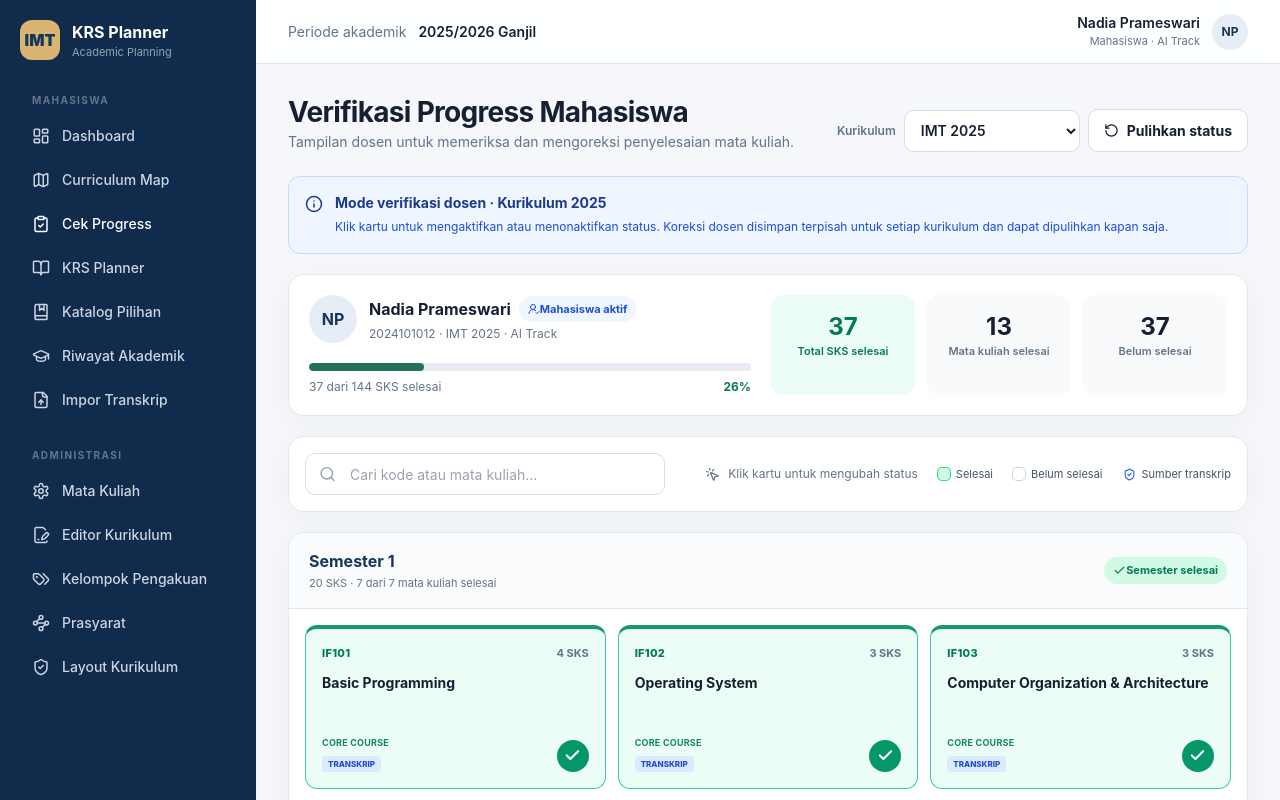
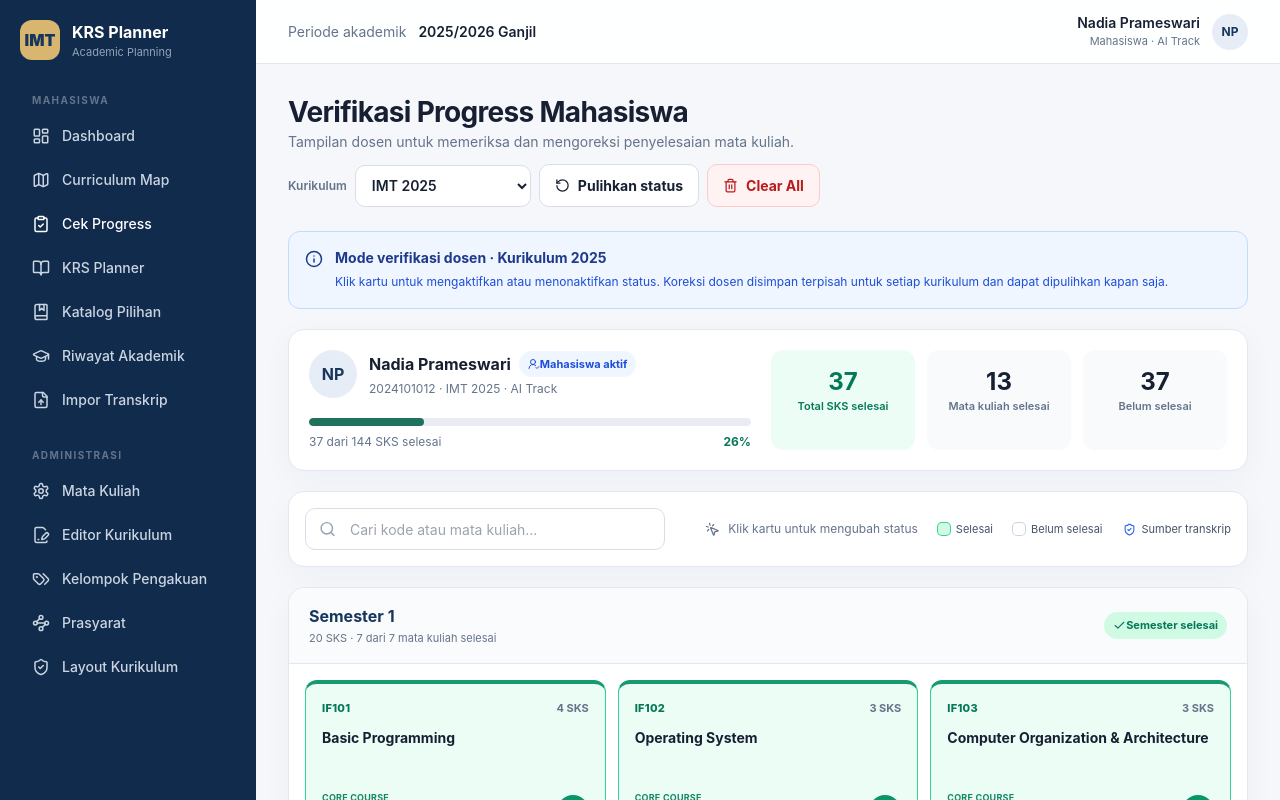
Before and after one commit to cete1995/KRS-Tracker, a Next.js app: page /progress-checklist in a window 1280 px wide. Shown: the top 800 px of the page. Built offline with nearby package versions, Linux system fonts and the light colour scheme.

Commit message:
feat: clear lecturer progress checklist

```diff
--- a/src/app/progress-checklist/page.tsx
+++ b/src/app/progress-checklist/page.tsx
@@ -1,7 +1,7 @@
 "use client";
 
 import {useEffect,useMemo,useState} from "react";
-import {Check,Info,MousePointerClick,RotateCcw,Search,ShieldCheck,UserRoundCheck} from "lucide-react";
+import {Check,Info,MousePointerClick,RotateCcw,Search,ShieldCheck,Trash2,UserRoundCheck} from "lucide-react";
 import {courses,student} from "@/data/courses";
 import {categoryConfig} from "@/lib/config";
 import {useStudentHistory,useTranscriptProfile} from "@/lib/use-student-history";
@@ -21,10 +21,11 @@ export default function ProgressChecklist(){
  const isDone=(id:string)=>overrides[id]??transcriptPassed.has(id);
  const toggle=(id:string)=>setOverrides(current=>{const next={...current,[id]:!isDone(id)};localStorage.setItem(storageKey(curriculum),JSON.stringify(next));return next});
  const restore=()=>{setOverrides({});localStorage.removeItem(storageKey(curriculum))};
+ const clearAll=()=>{const next=Object.fromEntries(activeCourses.map(course=>[course.id,false]));setOverrides(next);localStorage.setItem(storageKey(curriculum),JSON.stringify(next));activeCourses.forEach(course=>localStorage.removeItem(`imt-elective-course-name-${course.id}`));window.dispatchEvent(new Event("imt-clear-elective-names"))};
  const visible=activeCourses.filter(c=>c.name.toLowerCase().includes(query.toLowerCase())||c.code.toLowerCase().includes(query.toLowerCase()));
  const doneCourses=activeCourses.filter(c=>isDone(c.id)),doneCredits=doneCourses.reduce((sum,c)=>sum+c.credits,0),percentage=activeCourses.length?Math.min(100,Math.round(doneCredits/student.requiredCredits*100)):0;
  const displayName=profile?.name??student.name,displayNim=profile?.nim??student.nim;
- return <><PageTitle title="Verifikasi Progress Mahasiswa" subtitle="Tampilan dosen untuk memeriksa dan mengoreksi penyelesaian mata kuliah." actions={<div className="flex flex-wrap gap-2"><label className="flex items-center gap-2"><span className="text-xs font-semibold text-slate-500">Kurikulum</span><select className="field min-w-44 font-semibold" value={curriculum} onChange={e=>{setCurriculum(e.target.value as CurriculumYear);setQuery("")}}><option value="2025">IMT 2025</option><option value="2022">IMT 2022</option></select></label><button onClick={restore} className="btn btn-outline"><RotateCcw size={15}/>Pulihkan status</button></div>}/>
+ return <><PageTitle title="Verifikasi Progress Mahasiswa" subtitle="Tampilan dosen untuk memeriksa dan mengoreksi penyelesaian mata kuliah." actions={<div className="flex flex-wrap gap-2"><label className="flex items-center gap-2"><span className="text-xs font-semibold text-slate-500">Kurikulum</span><select className="field min-w-44 font-semibold" value={curriculum} onChange={e=>{setCurriculum(e.target.value as CurriculumYear);setQuery("")}}><option value="2025">IMT 2025</option><option value="2022">IMT 2022</option></select></label><button onClick={restore} className="btn btn-outline"><RotateCcw size={15}/>Pulihkan status</button><button onClick={clearAll} className="btn border border-red-200 bg-red-50 text-red-700 hover:bg-red-100"><Trash2 size={15}/>Clear All</button></div>}/>
  <div className="mb-5 flex items-start gap-3 rounded-xl border border-blue-200 bg-blue-50 p-4 text-sm text-blue-900"><Info size={18} className="mt-0.5 shrink-0"/><div><div className="font-bold">Mode verifikasi dosen · Kurikulum {curriculum}</div><p className="mt-1 text-xs leading-5 text-blue-700">Klik kartu untuk mengaktifkan atau menonaktifkan status. Koreksi dosen disimpan terpisah untuk setiap kurikulum dan dapat dipulihkan kapan saja.</p></div></div>
  <section className="card mb-5 overflow-hidden"><div className="grid gap-5 p-5 lg:grid-cols-[minmax(0,1fr)_auto]"><div className="min-w-0"><div className="flex flex-wrap items-center gap-3"><div className="grid h-12 w-12 shrink-0 place-items-center rounded-full bg-[#e6edf6] font-bold text-navy">{displayName.split(" ").slice(0,2).map(x=>x[0]).join("")}</div><div className="min-w-0"><div className="flex flex-wrap items-center gap-2"><h2 className="truncate font-bold">{displayName}</h2><span className="badge bg-blue-50 text-blue-700"><UserRoundCheck size={12}/>Mahasiswa aktif</span></div><p className="mt-1 text-xs text-slate-500">{displayNim} · IMT {curriculum} · {student.track} Track</p></div></div><div className="mt-5 progress"><div style={{width:`${percentage}%`}}/></div><div className="mt-2 flex justify-between gap-4 text-xs text-slate-500"><span>{doneCredits} dari {activeCourses.length?student.requiredCredits:0} SKS selesai</span><span className="font-bold text-emerald-700">{percentage}%</span></div></div><div className="grid grid-cols-2 gap-3 sm:grid-cols-3"><Summary value={doneCredits} label="Total SKS selesai" green/><Summary value={doneCourses.length} label="Mata kuliah selesai"/><Summary value={activeCourses.length-doneCourses.length} label="Belum selesai"/></div></div></section>
  <><div className="card mb-5 p-4"><div className="grid items-center gap-4 lg:grid-cols-[minmax(260px,360px)_1fr]"><label className="relative block"><Search className="pointer-events-none absolute left-3.5 top-1/2 -translate-y-1/2 text-slate-400" size={17}/><input className="field w-full !pl-11" placeholder="Cari kode atau mata kuliah..." value={query} onChange={e=>setQuery(e.target.value)}/></label><div className="flex flex-wrap items-center gap-x-5 gap-y-2 lg:justify-end"><span className="flex items-center gap-2 text-xs text-slate-500"><MousePointerClick size={15}/>Klik kartu untuk mengubah status</span><Legend color="bg-emerald-100 ring-emerald-400" label="Selesai"/><Legend color="bg-white ring-slate-300" label="Belum selesai"/><span className="flex items-center gap-1.5 text-[11px] text-slate-600"><ShieldCheck size={13} className="text-blue-600"/>Sumber transkrip</span></div></div></div>
@@ -41,5 +42,5 @@ function CourseToggle({course,done,fromTranscript,overridden,onToggle}:{course:(
   {(course.category==="ELECTIVE"||course.name.toLowerCase().includes("mk pilihan"))&&<ElectiveNameInput courseId={course.id}/>}<div className="mt-auto flex min-w-0 items-end justify-between gap-3 pt-4"><div className="min-w-0"><div className="truncate text-[9px] font-bold uppercase tracking-wide" style={{color:done?"#168765":category.color}}>{category.label}</div><div className="mt-1.5 flex flex-wrap gap-1">{fromTranscript&&<Tag blue>TRANSKRIP</Tag>}{overridden&&<Tag>KOREKSI DOSEN</Tag>}</div></div><span className={`grid h-8 w-8 shrink-0 place-items-center rounded-full transition ${done?"bg-emerald-600 text-white":"border-2 border-slate-300 bg-white text-transparent group-hover:border-slate-400"}`}><Check size={17} strokeWidth={3}/></span></div>
  </div>
 }
-function ElectiveNameInput({courseId}:{courseId:string}){const key=`imt-elective-course-name-${courseId}`,[name,setName]=useState("");useEffect(()=>{setName(localStorage.getItem(key)??"")},[key]);return <label className="mt-3 block cursor-text" onClick={e=>e.stopPropagation()} onKeyDown={e=>e.stopPropagation()}><span className="mb-1 block text-[9px] font-bold uppercase tracking-wide text-violet-700">MK yang diambil</span><input className="field !h-9 w-full text-xs" value={name} placeholder="Tulis nama mata kuliah..." onChange={e=>{setName(e.target.value);localStorage.setItem(key,e.target.value)}}/></label>}
+function ElectiveNameInput({courseId}:{courseId:string}){const key=`imt-elective-course-name-${courseId}`,[name,setName]=useState("");useEffect(()=>{const clear=()=>setName("");setName(localStorage.getItem(key)??"");window.addEventListener("imt-clear-elective-names",clear);return()=>window.removeEventListener("imt-clear-elective-names",clear)},[key]);return <label className="mt-3 block cursor-text" onClick={e=>e.stopPropagation()} onKeyDown={e=>e.stopPropagation()}><span className="mb-1 block text-[9px] font-bold uppercase tracking-wide text-violet-700">MK yang diambil</span><input className="field !h-9 w-full text-xs" value={name} placeholder="Tulis nama mata kuliah..." onChange={e=>{setName(e.target.value);localStorage.setItem(key,e.target.value)}}/></label>}
 function Tag({children,blue=false}:{children:React.ReactNode;blue?:boolean}){return <span className={`rounded px-1.5 py-0.5 text-[8px] font-extrabold ${blue?"bg-blue-100 text-blue-700":"bg-amber-100 text-amber-700"}`}>{children}</span>}
```
